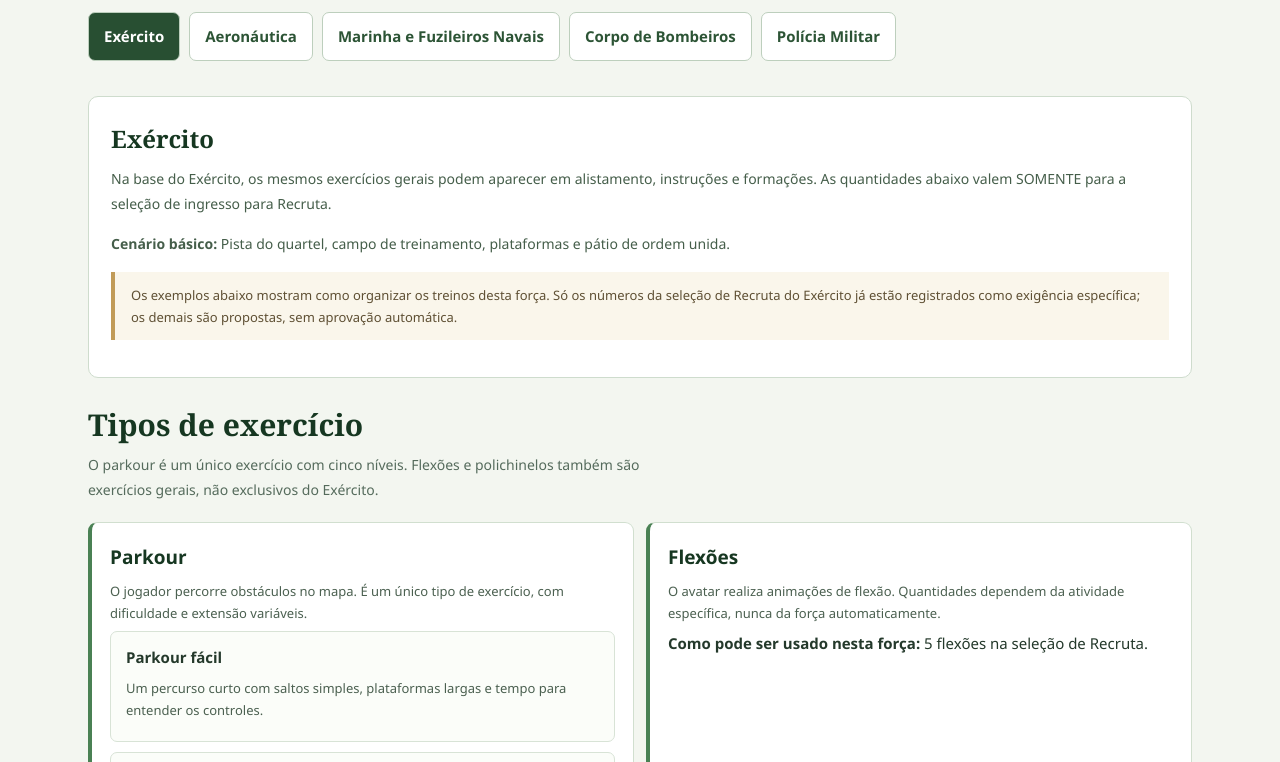
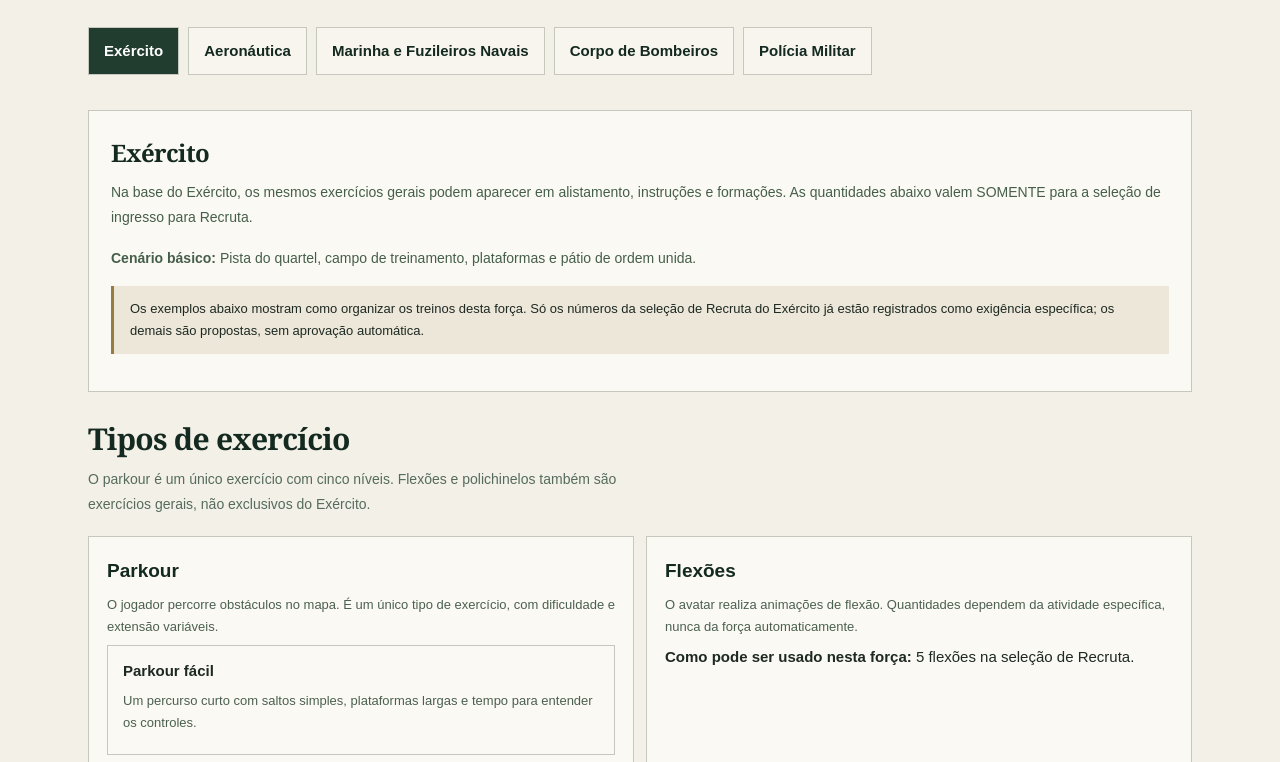
Before and after one commit to faaabadministracao-byte/faaab-site, a plain HTML site: page portal/exercicios.html in a window 1280 px wide. Shown: the part 321-1083 px from the top of the page. Drawn offline with Linux system fonts and the light colour scheme.

Commit message:
Adotar estilo editorial FAAAB nas paginas de carreiras e unidades

```diff
--- a/portal/exercicios.html
+++ b/portal/exercicios.html
@@ -1 +1,2 @@
-<!doctype html><html lang="pt-BR"><head><meta charset="utf-8"><meta name="viewport" content="width=device-width,initial-scale=1"><title>Exercícios | FAAAB</title><meta name="description" content="Exercícios básicos da FAAAB: parkour de cinco níveis, flexões, polichinelos, pulos, corrida e ordem unida, com variações por força."><link rel="stylesheet" href="estilo.css"><link rel="stylesheet" href="estudos-v3.css"><link rel="stylesheet" href="portal-areas.css"><script defer src="exercicios.js"></script></head><body><a class="skip-link" href="#conteudo">Ir ao conteúdo</a><header class="edu3-head"><div class="edu3-headwrap"><a class="edu3-logo" href="index.html">FAAAB <span>EXERCÍCIOS</span></a></div><nav class="edu3-menu" aria-label="Menu principal"><a href="index.html">Início</a><a href="central.html">Organizações</a><a href="patentes.html">Patentes</a><a href="estudos.html#provas">Provas</a><a href="formacao.html">Formação</a><a href="exercicios.html" aria-current="page">Exercícios</a><a href="policia.html">PM</a><a href="bombeiros.html">Bombeiros</a><a href="sistemas.html">Sistemas</a><a href="governo.html">Governo</a></nav></header><main class="edu3-wrap" id="conteudo"><div id="ex-out"><p>Carregando exercícios...</p></div></main><footer class="edu3-footer">FAAAB — Simulação fictícia no Roblox. Regras propostas não são automaticamente aprovadas e não substituem formação real.</footer></body></html>
+<!doctype html><html lang="pt-BR"><head><meta charset="utf-8"><meta name="viewport" content="width=device-width,initial-scale=1"><title>Exercícios | FAAAB</title><meta name="description" content="Exercícios básicos da FAAAB: parkour de cinco níveis, flexões, polichinelos, pulos, corrida e ordem unida, com variações por força."><link rel="stylesheet" href="estilo.css"><link rel="stylesheet" href="estudos-v3.css"><link rel="stylesheet" href="portal-areas.css"><script defer src="exercicios.js"></script><link rel="stylesheet" href="../identidade.css">
+</head><body class="faaab-skin faaab-portal"><a class="skip-link" href="#conteudo">Ir ao conteúdo</a><header class="edu3-head"><div class="edu3-headwrap"><a class="edu3-logo" href="index.html">FAAAB <span>EXERCÍCIOS</span></a></div><nav class="edu3-menu" aria-label="Menu principal"><a href="index.html">Início</a><a href="central.html">Organizações</a><a href="patentes.html">Patentes</a><a href="estudos.html#provas">Provas</a><a href="formacao.html">Formação</a><a href="exercicios.html" aria-current="page">Exercícios</a><a href="policia.html">PM</a><a href="bombeiros.html">Bombeiros</a><a href="sistemas.html">Sistemas</a><a href="governo.html">Governo</a></nav></header><main class="edu3-wrap" id="conteudo"><div id="ex-out"><p>Carregando exercícios...</p></div></main><footer class="edu3-footer">FAAAB — Simulação fictícia no Roblox. Regras propostas não são automaticamente aprovadas e não substituem formação real.</footer></body></html>
```
